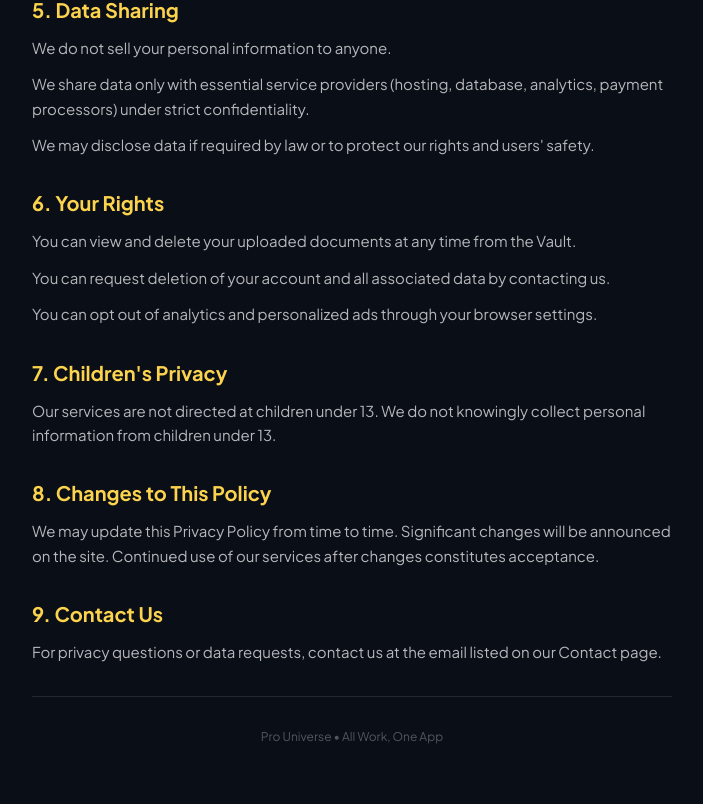
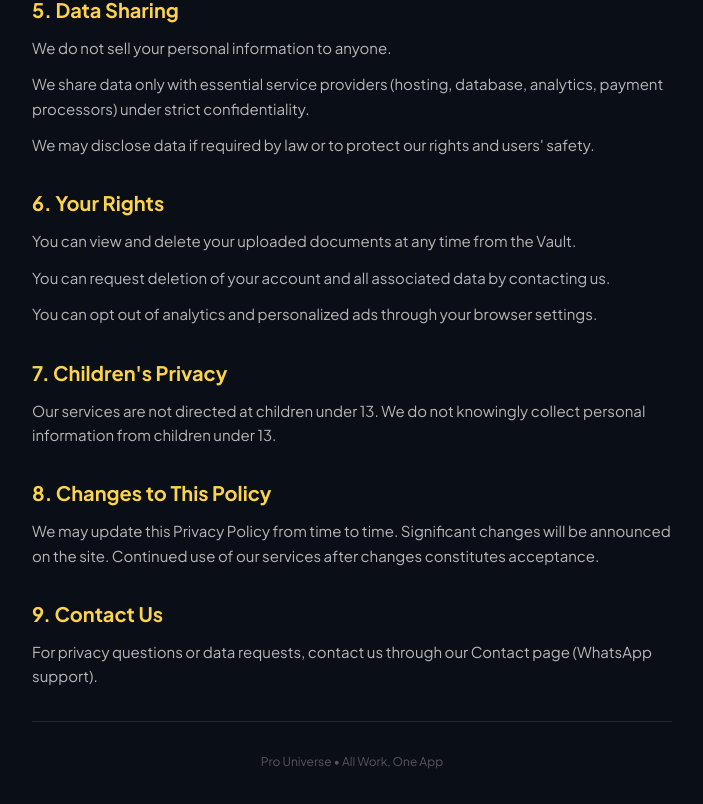
Before and after one commit to ravipratap7081-create/Rps-world-website, a Next.js app: page /privacy-policy in a window 1280 px wide. Shown: the part 1279-2083 px from the top of the page, without its empty margins (288-991 px from the left). Built offline with nearby package versions, Linux system fonts and the light colour scheme; no server answers.

Commit message:
Privacy S9: contact wording matches WhatsApp-only Contact page (audit 23 Oct fix)

```diff
--- a/app/privacy-policy/page.js
+++ b/app/privacy-policy/page.js
@@ -72,7 +72,7 @@ const SECTIONS = [
   {
     h: "9. Contact Us",
     p: [
-      "For privacy questions or data requests, contact us at the email listed on our Contact page.",
+      "For privacy questions or data requests, contact us through our Contact page (WhatsApp support).",
     ],
   },
 ];
```
